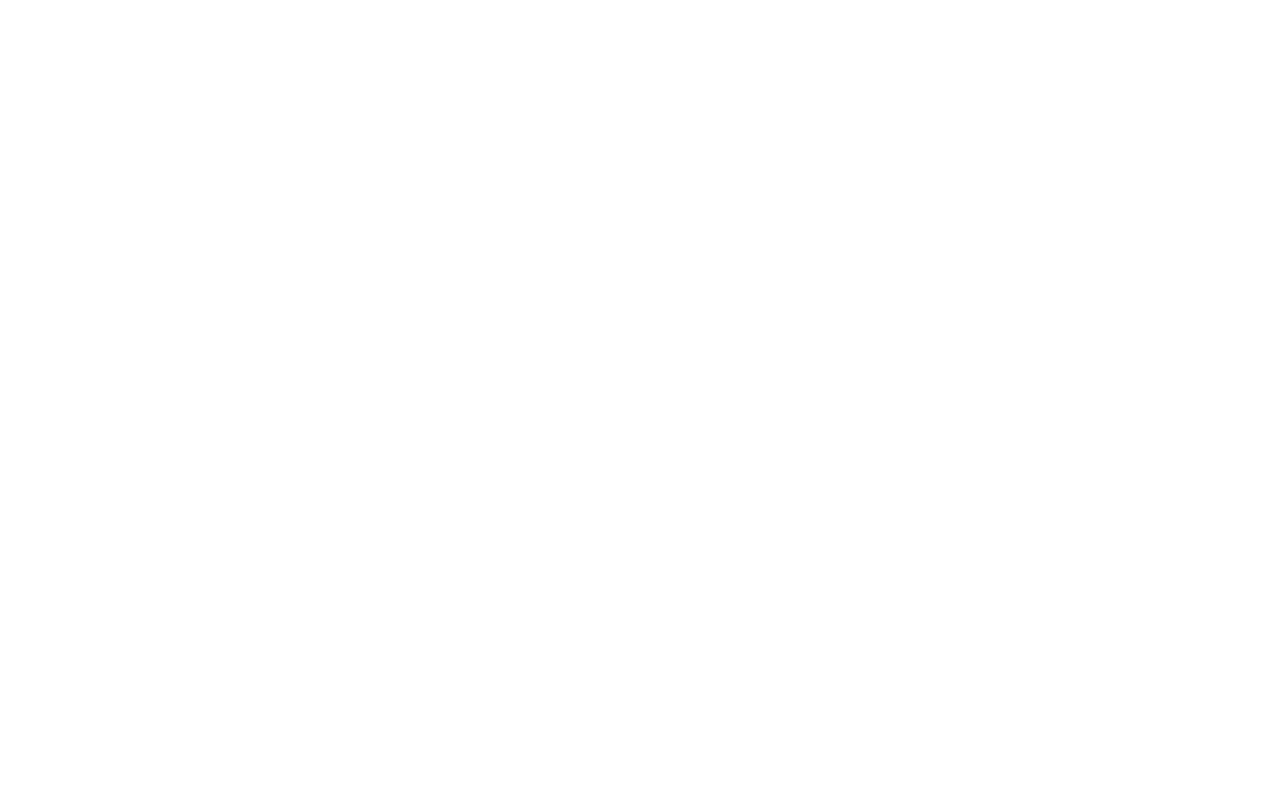
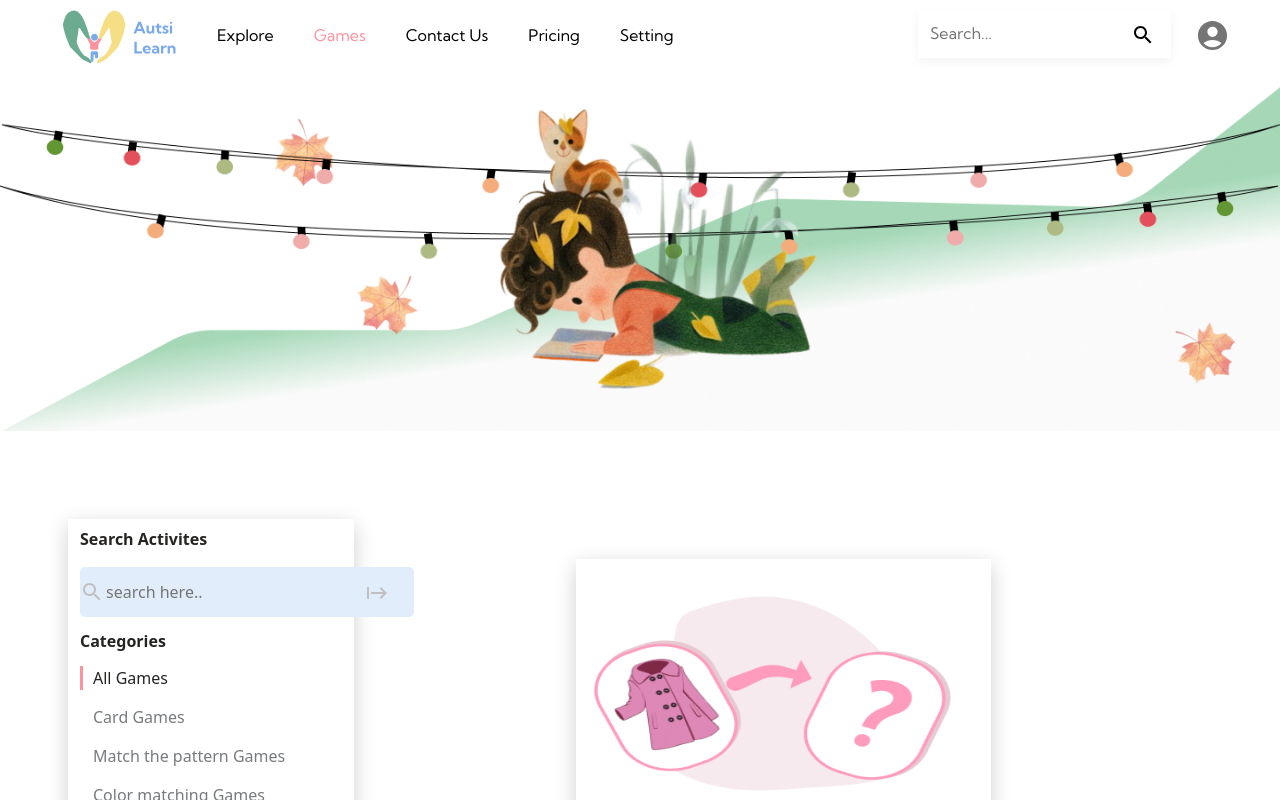
Before and after one commit to Denisshingala/autism, a React (Create React App) app: page /games in a window 1280 px wide. Before the commit this address had no page. Shown: the top 800 px of the page. Built offline with nearby package versions, Linux system fonts and the light colour scheme.

Commit message:
Navabar 2.0

```diff
--- a/src/App.js
+++ b/src/App.js
@@ -15,7 +15,7 @@ function App() {
         <Route exact path="/" element={<Home />} />
         <Route exact path="/login" element={<Login />} />
         <Route exact path="/signup" element={<Signup />} />
-        <Route exact path="/game" element={<Games />} />
+        <Route exact path="/games" element={<Games />} />
         <Route exact path="/dummy" element={<Dummy />} />
       </Routes>
     </BrowserRouter>
--- a/src/components/Navbar/Navbar.css
+++ b/src/components/Navbar/Navbar.css
@@ -3,14 +3,14 @@
     background: white;
 }
 
-.navbar-link, .navbar-link span{
+.navbar-link, .navbar-link span {
     color: black;
     text-decoration: none;
     font-family: 'Kumbh Sans', sans-serif;
     margin: 5px 20px;
 }
 
-.navbar-link:hover, .navbar-link span:hover {
+.navbar-link:hover, .navbar-link span:hover, .active-link {
     color: var(--light-pink);
 }
 
@@ -63,7 +63,7 @@
         width: 160px;
     }
 
-    .profile-btn{
+    .profile-btn {
         margin-left: -5px !important;
     }
 }
--- a/src/components/Navbar/NavbarComponent.jsx
+++ b/src/components/Navbar/NavbarComponent.jsx
@@ -33,10 +33,10 @@ const Navbar = () => {
                     </form>
                 </ListItem>
                 <Divider />
-                {['Explore', 'Games', 'Contact Us', 'Pricing'].map((text) => (
-                    <ListItem key={text} disablePadding>
+                {Object.entries({ 'explore': 'Explore', 'games': 'Games', 'contact-us': 'Contact Us', 'pricing': 'Pricing' }).map(([key, value]) => (
+                    <ListItem key={key} disablePadding>
                         <ListItemButton>
-                            <NavLink to={'/' + text} className='navbar-link'> <ListItemText primary={text} /> </NavLink>
+                            <NavLink to={'/' + key} className={({ isActive }) => isActive ? 'active-link navbar-link' : 'navbar-link'}> <ListItemText primary={value} /> </NavLink>
                         </ListItemButton>
                     </ListItem>
                 ))}
@@ -45,7 +45,7 @@ const Navbar = () => {
             <List>
                 <ListItem disablePadding>
                     <ListItemButton>
-                        <NavLink to='/Setting' className='navbar-link'> <ListItemText primary='Setting' /> </NavLink>
+                        <NavLink to='/setting' className={({ isActive }) => isActive ? 'active-link navbar-link' : 'navbar-link'}> <ListItemText primary='Setting' /> </NavLink>
                     </ListItemButton>
                 </ListItem>
             </List>
@@ -57,12 +57,12 @@ const Navbar = () => {
             <nav className="nav-bar">
                 {/* <button class='menu-btn' id='menu-btn'><MenuIcon /></button> */}
                 <div className="container-fluid w-100">
-                    <NavLink to="#" className=" navbar-link"><img src={logoPath} alt="Autism Logo" /></NavLink>
-                    <NavLink to="#" className="navbar-link main-navbar-link">Explore</NavLink>
-                    <NavLink to="#" className="navbar-link main-navbar-link">Games</NavLink>
-                    <NavLink to="#" className="navbar-link main-navbar-link">Contact Us</NavLink>
-                    <NavLink to="#" className="navbar-link main-navbar-link">Pricing</NavLink>
-                    <NavLink to="#" className="navbar-link main-navbar-link">Setting</NavLink>
+                    <NavLink to="/" className=" navbar-link"><img src={logoPath} alt="Autism Logo" /></NavLink>
+                    <NavLink to="/" className={({ isActive }) => isActive ? 'active-link navbar-link main-navbar-link' : 'navbar-link main-navbar-link'}>Explore</NavLink>
+                    <NavLink to="/games" className={({ isActive }) => isActive ? 'active-link navbar-link main-navbar-link' : 'navbar-link main-navbar-link'}>Games</NavLink>
+                    <NavLink to="/contact-us" className={({ isActive }) => isActive ? 'active-link navbar-link main-navbar-link' : 'navbar-link main-navbar-link'}>Contact Us</NavLink>
+                    <NavLink to="/pricing" className={({ isActive }) => isActive ? 'active-link navbar-link main-navbar-link' : 'navbar-link main-navbar-link'}>Pricing</NavLink>
+                    <NavLink to="/setting" className={({ isActive }) => isActive ? 'active-link navbar-link main-navbar-link' : 'navbar-link main-navbar-link'}>Setting</NavLink>
                     <IconButton className='float-end ms-3 profile-btn'>
                         <AccountCircle fontSize="large" />
                     </IconButton>
```
